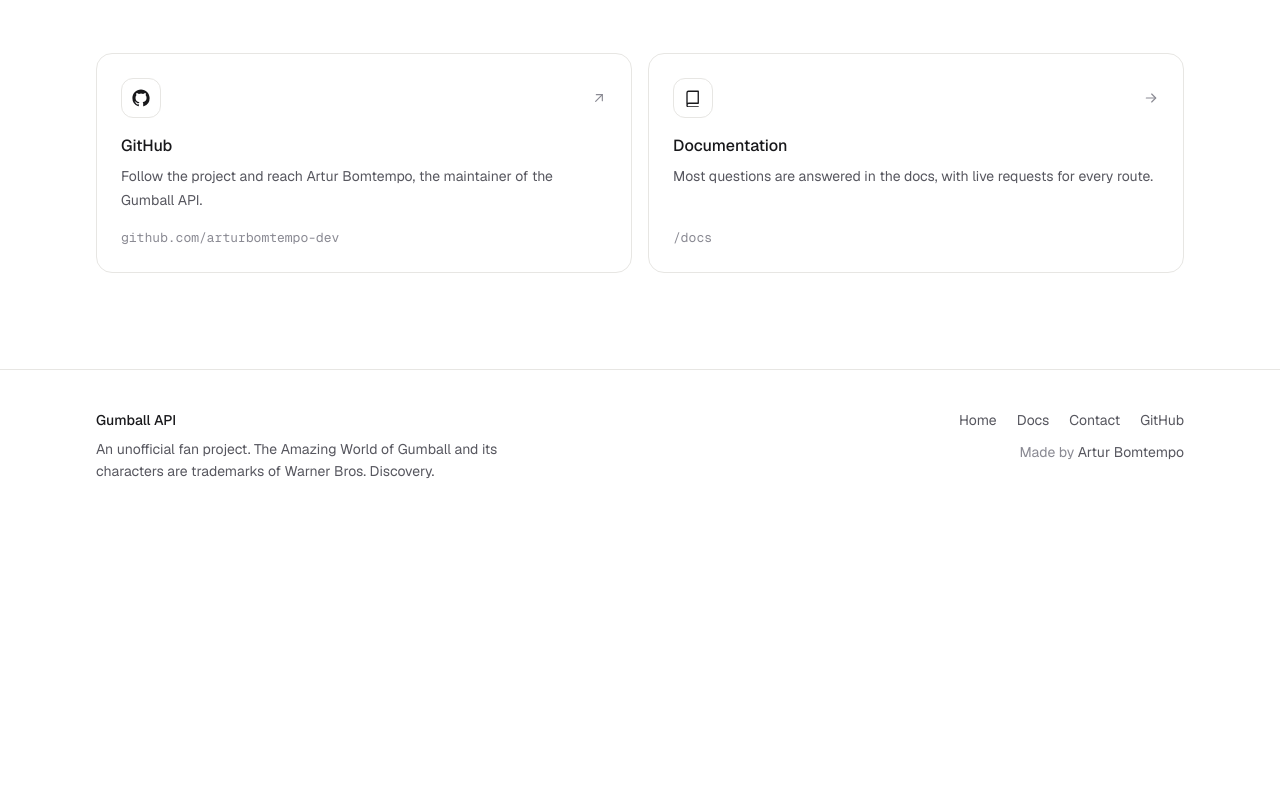
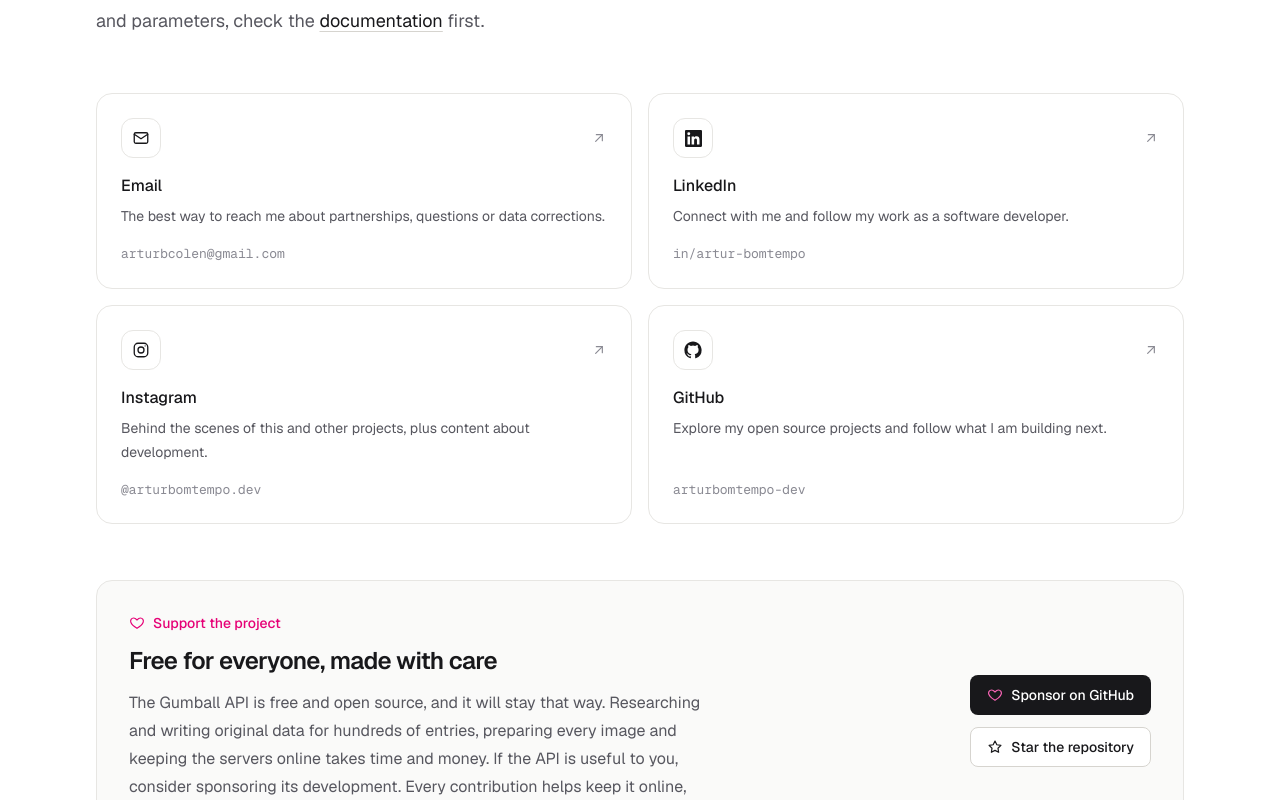
Before and after one commit to arturbomtempo-dev/gumball-api, a Next.js app in the folder client/: page /contact in a window 1280 px wide. Shown: the part 320-1120 px from the top of the page. Before the commit the page ends 843 px from the top, so only its background shows below. Built offline with nearby package versions, Linux system fonts and the light colour scheme; no server answers.

Commit message:
feat: enhance contact page with social links and add ScrollToTop component; update footer and header to use repository URL

```diff
--- a/client/app/contact/page.tsx
+++ b/client/app/contact/page.tsx
@@ -1,18 +1,53 @@
 import { ContactCard } from '@/components/ContactCard';
 import { Container } from '@/components/Container';
-import { BookIcon, GithubIcon } from '@/components/Icons';
+import { GithubIcon, InstagramIcon, LinkedinIcon, MailIcon } from '@/components/Icons';
+import { SponsorCard } from '@/components/SponsorCard';
 import { AUTHOR } from '@/lib/site';
 import type { Metadata } from 'next';
+import Link from 'next/link';
 
 export const metadata: Metadata = {
     title: 'Contact',
-    description: 'Questions, ideas or a data correction for the Gumball API? Get in touch.',
+    description:
+        'Questions, ideas or a data correction for the Gumball API? Get in touch or support the project.',
     alternates: { canonical: '/contact' },
 };
 
+const CHANNELS = [
+    {
+        href: `mailto:${AUTHOR.email}`,
+        icon: <MailIcon width={18} height={18} />,
+        title: 'Email',
+        description: 'The best way to reach me about partnerships, questions or data corrections.',
+        label: AUTHOR.email,
+    },
+    {
+        href: AUTHOR.linkedin,
+        icon: <LinkedinIcon width={17} height={17} />,
+        title: 'LinkedIn',
+        description: 'Connect with me and follow my work as a software developer.',
+        label: 'in/artur-bomtempo',
+    },
+    {
+        href: AUTHOR.instagram,
+        icon: <InstagramIcon width={18} height={18} />,
+        title: 'Instagram',
+        description:
+            'Behind the scenes of this and other projects, plus content about development.',
+        label: '@arturbomtempo.dev',
+    },
+    {
+        href: AUTHOR.github,
+        icon: <GithubIcon width={18} height={18} />,
+        title: 'GitHub',
+        description: 'Explore my open source projects and follow what I am building next.',
+        label: 'arturbomtempo-dev',
+    },
+] as const;
+
 export default function ContactPage() {
     return (
-        <Container className="max-w-4xl space-y-12 py-16 sm:py-24">
+        <Container className="max-w-4xl space-y-14 py-16 sm:py-24">
             <div className="max-w-2xl space-y-4">
                 <p className="text-sm font-medium text-brand">Contact</p>
                 <h1 className="text-4xl font-semibold tracking-tight text-balance text-foreground sm:text-5xl">
@@ -20,25 +55,25 @@ export default function ContactPage() {
                 </h1>
                 <p className="text-lg leading-8 text-pretty text-muted">
                     Found a wrong fact, missing a character or have an idea for the API? Feedback is
-                    always welcome and helps keep the data accurate.
+                    always welcome and helps keep the data accurate. For questions about routes and
+                    parameters, check the{' '}
+                    <Link
+                        href="/docs"
+                        className="text-foreground underline decoration-border-strong underline-offset-4 transition-colors hover:decoration-foreground"
+                    >
+                        documentation
+                    </Link>{' '}
+                    first.
                 </p>
             </div>
-            <div className="grid gap-4 sm:grid-cols-2">
-                <ContactCard
-                    href={AUTHOR.github}
-                    icon={<GithubIcon width={18} height={18} />}
-                    title="GitHub"
-                    description={`Follow the project and reach ${AUTHOR.name}, the maintainer of the Gumball API.`}
-                    label={AUTHOR.github.replace('https://', '')}
-                />
-                <ContactCard
-                    href="/docs"
-                    icon={<BookIcon width={18} height={18} />}
-                    title="Documentation"
-                    description="Most questions are answered in the docs, with live requests for every route."
-                    label="/docs"
-                />
-            </div>
+            <ul className="grid gap-4 sm:grid-cols-2">
+                {CHANNELS.map((channel) => (
+                    <li key={channel.title} className="flex">
+                        <ContactCard {...channel} />
+                    </li>
+                ))}
+            </ul>
+            <SponsorCard />
         </Container>
     );
 }
--- a/client/app/layout.tsx
+++ b/client/app/layout.tsx
@@ -1,5 +1,6 @@
 import { Footer } from '@/components/Footer';
 import { Header } from '@/components/Header';
+import { ScrollToTop } from '@/components/ScrollToTop';
 import { SITE_DESCRIPTION, SITE_NAME, SITE_URL } from '@/lib/site';
 import type { Metadata, Viewport } from 'next';
 import { Geist, Geist_Mono } from 'next/font/google';
@@ -52,6 +53,7 @@ export default function RootLayout({ children }: LayoutProps<'/'>) {
                 >
                     Skip to content
                 </a>
+                <ScrollToTop />
                 <Header />
                 <main id="content" className="flex-1">
                     {children}
--- a/client/components/ContactCard/index.tsx
+++ b/client/components/ContactCard/index.tsx
@@ -11,10 +11,10 @@ interface ContactCardProps {
 }
 
 const CARD_CLASSES =
-    'group flex flex-col gap-4 rounded-2xl border border-border p-6 transition-colors hover:border-border-strong hover:bg-surface';
+    'group flex w-full flex-col gap-4 rounded-2xl border border-border p-6 transition-colors hover:border-border-strong hover:bg-surface';
 
 export function ContactCard({ href, icon, title, description, label }: ContactCardProps) {
-    const external = href.startsWith('http');
+    const external = !href.startsWith('/');
     const content = (
         <>
             <div className="flex items-center justify-between">
--- a/client/components/Footer/index.tsx
+++ b/client/components/Footer/index.tsx
@@ -1,6 +1,6 @@
 import Link from 'next/link';
 import { Container } from '@/components/Container';
-import { AUTHOR, NAVIGATION, SITE_NAME } from '@/lib/site';
+import { AUTHOR, NAVIGATION, REPOSITORY_URL, SITE_NAME } from '@/lib/site';
 
 export function Footer() {
     return (
@@ -25,7 +25,7 @@ export function Footer() {
                             </Link>
                         ))}
                         <a
-                            href={AUTHOR.github}
+                            href={REPOSITORY_URL}
                             target="_blank"
                             rel="noreferrer"
                             className="transition-colors hover:text-foreground"
--- a/client/components/Header/index.tsx
+++ b/client/components/Header/index.tsx
@@ -2,7 +2,7 @@ import { Container } from '@/components/Container';
 import { GithubIcon } from '@/components/Icons';
 import { Logo } from '@/components/Logo';
 import { NavLink } from '@/components/NavLink';
-import { AUTHOR, NAVIGATION } from '@/lib/site';
+import { NAVIGATION, REPOSITORY_URL } from '@/lib/site';
 
 export function Header() {
     return (
@@ -14,10 +14,10 @@ export function Header() {
                         <NavLink key={item.href} href={item.href} label={item.label} />
                     ))}
                     <a
-                        href={AUTHOR.github}
+                        href={REPOSITORY_URL}
                         target="_blank"
                         rel="noreferrer"
-                        aria-label="GitHub"
+                        aria-label="Source code on GitHub"
                         className="ml-1 hidden rounded-md p-2 text-muted transition-colors hover:text-foreground sm:block"
                     >
                         <GithubIcon width={18} height={18} />
--- a/client/components/Icons/index.tsx
+++ b/client/components/Icons/index.tsx
@@ -145,3 +145,54 @@ export function LayersIcon(props: IconProps) {
         </BaseIcon>
     );
 }
+
+export function MailIcon(props: IconProps) {
+    return (
+        <BaseIcon {...props}>
+            <rect x="3" y="5" width="18" height="14" rx="2" />
+            <path d="m3 7 9 6 9-6" />
+        </BaseIcon>
+    );
+}
+
+export function HeartIcon(props: IconProps) {
+    return (
+        <BaseIcon {...props}>
+            <path d="M12 20s-7.5-4.35-9.25-9.1C1.6 7.77 3.6 4.5 6.9 4.5c2 0 3.4 1.1 5.1 3 1.7-1.9 3.1-3 5.1-3 3.3 0 5.3 3.27 4.15 6.4C19.5 15.65 12 20 12 20Z" />
+        </BaseIcon>
+    );
+}
+
+export function StarIcon(props: IconProps) {
+    return (
+        <BaseIcon {...props}>
+            <path d="m12 3 2.75 5.6 6.15.9-4.45 4.33 1.05 6.12L12 17.07l-5.5 2.88 1.05-6.12L3.1 9.5l6.15-.9L12 3Z" />
+        </BaseIcon>
+    );
+}
+
+export function LinkedinIcon(props: IconProps) {
+    return (
+        <svg
+            xmlns="http://www.w3.org/2000/svg"
+            viewBox="0 0 24 24"
+            fill="currentColor"
+            aria-hidden="true"
+            width={16}
+            height={16}
+            {...props}
+        >
+            <path d="M20.45 20.45h-3.56v-5.57c0-1.33-.02-3.04-1.85-3.04-1.86 0-2.14 1.45-2.14 2.94v5.67H9.34V9h3.42v1.56h.05c.48-.9 1.64-1.85 3.37-1.85 3.6 0 4.27 2.37 4.27 5.46v6.28ZM5.34 7.43a2.06 2.06 0 1 1 0-4.13 2.06 2.06 0 0 1 0 4.13ZM7.12 20.45H3.56V9h3.56v11.45ZM22.22 0H1.77C.79 0 0 .77 0 1.73v20.54C0 23.23.79 24 1.77 24h20.45c.98 0 1.78-.77 1.78-1.73V1.73C24 .77 23.2 0 22.22 0Z" />
+        </svg>
+    );
+}
+
+export function InstagramIcon(props: IconProps) {
+    return (
+        <BaseIcon {...props}>
+            <rect x="3" y="3" width="18" height="18" rx="5" />
+            <circle cx="12" cy="12" r="4" />
+            <circle cx="17.5" cy="6.5" r="0.75" fill="currentColor" stroke="none" />
+        </BaseIcon>
+    );
+}
--- /dev/null
+++ b/client/components/SponsorCard/index.tsx
@@ -0,0 +1,57 @@
+import { HeartIcon, StarIcon } from '@/components/Icons';
+import { AUTHOR, REPOSITORY_URL } from '@/lib/site';
+
+export function SponsorCard() {
+    return (
+        <section
+            aria-labelledby="support"
+            className="overflow-hidden rounded-2xl border border-border bg-surface"
+        >
+            <div className="grid gap-8 p-6 sm:p-8 md:grid-cols-[minmax(0,1fr)_auto] md:items-center">
+                <div className="space-y-3">
+                    <p className="inline-flex items-center gap-2 text-sm font-medium text-pink-600">
+                        <HeartIcon className="size-4" />
+                        Support the project
+                    </p>
+                    <h2
+                        id="support"
+                        className="text-2xl font-semibold tracking-tight text-balance text-foreground"
+                    >
+                        Free for everyone, made with care
+                    </h2>
+                    <p className="max-w-xl leading-7 text-pretty text-muted">
+                        The Gumball API is free and open source, and it will stay that way.
+                        Researching and writing original data for hundreds of entries, preparing
+                        every image and keeping the servers online takes time and money. If the API
+                        is useful to you, consider sponsoring its development. Every contribution
+                        helps keep it online, accurate and growing.
+                    </p>
+                </div>
+                <div className="flex flex-col gap-3 sm:flex-row md:flex-col">
+                    <a
+                        href={AUTHOR.sponsors}
+                        target="_blank"
+                        rel="noreferrer"
+                        className="inline-flex h-10 items-center justify-center gap-2 rounded-lg bg-foreground px-4 text-sm font-medium text-background transition-colors hover:bg-foreground/85"
+                    >
+                        <HeartIcon className="text-pink-400" />
+                        Sponsor on GitHub
+                    </a>
+                    <a
+                        href={REPOSITORY_URL}
+                        target="_blank"
+                        rel="noreferrer"
+                        className="inline-flex h-10 items-center justify-center gap-2 rounded-lg border border-border-strong bg-background px-4 text-sm font-medium text-foreground transition-colors hover:bg-surface-strong"
+                    >
+                        <StarIcon />
+                        Star the repository
+                    </a>
+                </div>
+            </div>
+            <p className="border-t border-border px-6 py-4 text-sm text-muted sm:px-8">
+                Not able to sponsor? Starring the repository, reporting wrong data and sharing the
+                API with other developers help just as much.
+            </p>
+        </section>
+    );
+}
--- a/client/lib/site.ts
+++ b/client/lib/site.ts
@@ -15,8 +15,14 @@ export const SITE_DESCRIPTION =
 
 export const AUTHOR = {
     name: 'Artur Bomtempo',
+    email: 'arturbcolen@gmail.com',
     github: 'https://github.com/arturbomtempo-dev',
+    linkedin: 'https://www.linkedin.com/in/artur-bomtempo/',
+    instagram: 'https://www.instagram.com/arturbomtempo.dev',
+    sponsors: 'https://github.com/sponsors/arturbomtempo-dev',
 };
+
+export const REPOSITORY_URL = 'https://github.com/arturbomtempo-dev/gumball-api';
 
 export const NAVIGATION = [
     { href: '/', label: 'Home' },
```
Also changed, not shown: client/components/ScrollToTop/index.tsx (added, +43 -0 lines), 1 other file (tests, documents, lock files or other folders).
